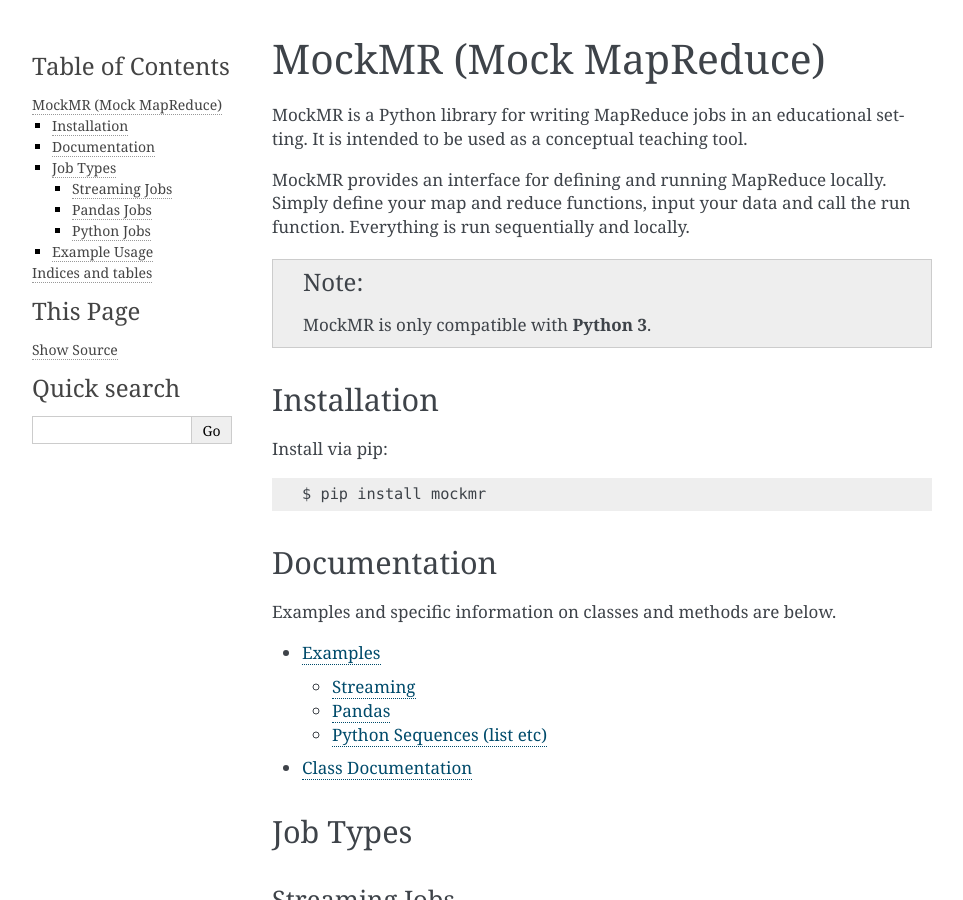
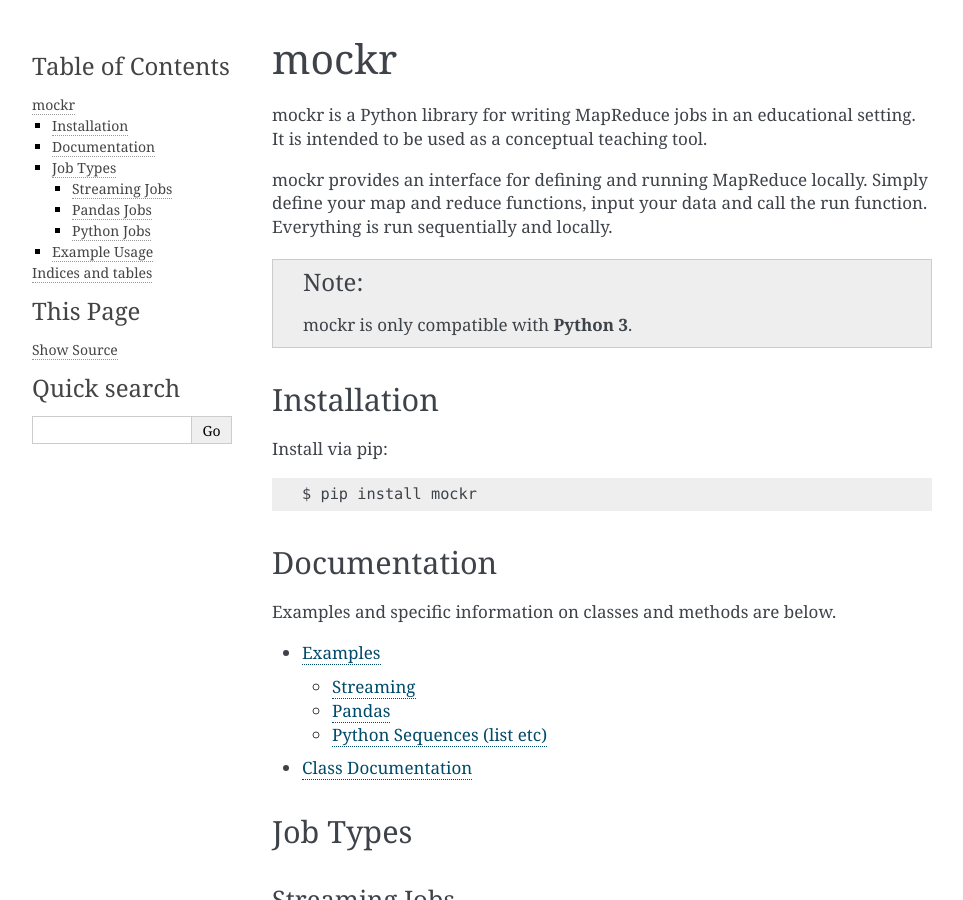
Before and after one commit to sjtrny/mockr, a Sphinx documentation site: the page built from docs/index.rst, in a window 1280 px wide and 900 px high. Shown: the whole window, without its empty margins (148-1111 px from the left). Built offline with Sphinx 7.4.7, drawn with Linux system fonts in a browser that asks for light colours.

Commit message:
Changed name to mockr

```diff
--- a/docs/api.rst
+++ b/docs/api.rst
@@ -5,4 +5,4 @@
 
 .. toctree::
    :maxdepth: 2
-.. automodule:: mockmr
+.. automodule:: mockr
--- a/docs/conf.py
+++ b/docs/conf.py
@@ -19,7 +19,7 @@
 
 # -- Project information -----------------------------------------------------
 
-project = 'MockMR'
+project = 'mockr'
 copyright = '2018, Stephen Tierney'
 author = 'Stephen Tierney'
 
@@ -120,7 +120,7 @@
 # -- Options for HTMLHelp output ---------------------------------------------
 
 # Output file base name for HTML help builder.
-htmlhelp_basename = 'MockMRdoc'
+htmlhelp_basename = 'mockrdoc'
 
 
 # -- Options for LaTeX output ------------------------------------------------
@@ -147,7 +147,7 @@
 # (source start file, target name, title,
 #  author, documentclass [howto, manual, or own class]).
 latex_documents = [
-    (master_doc, 'MockMR.tex', 'MockMR Documentation',
+    (master_doc, 'mockr.tex', 'mockr Documentation',
      'Stephen Tierney', 'manual'),
 ]
 
@@ -157,7 +157,7 @@
 # One entry per manual page. List of tuples
 # (source start file, name, description, authors, manual section).
 man_pages = [
-    (master_doc, 'mockmr', 'MockMR Documentation',
+    (master_doc, 'mockr', 'mockr Documentation',
      [author], 1)
 ]
 
@@ -168,8 +168,8 @@
 # (source start file, target name, title, author,
 #  dir menu entry, description, category)
 texinfo_documents = [
-    (master_doc, 'MockMR', 'MockMR Documentation',
-     author, 'MockMR', 'One line description of project.',
+    (master_doc, 'mockr', 'mockr Documentation',
+     author, 'mockr', 'One line description of project.',
      'Miscellaneous'),
 ]
 
--- a/docs/index.rst
+++ b/docs/index.rst
@@ -1,18 +1,18 @@
-.. MockMR documentation master file, created by
+.. mockr documentation master file, created by
    sphinx-quickstart on Tue Jul 24 16:59:43 2018.
    You can adapt this file completely to your liking, but it should at least
    contain the root `toctree` directive.
 
 .. https://wwoods.github.io/2016/06/09/easy-sphinx-documentation-without-the-boilerplate/
 
-MockMR (Mock MapReduce)
+mockr
 ====================
 
-MockMR is a Python library for writing MapReduce jobs in an educational setting. It is intended to be used as a conceptual teaching tool.
+mockr is a Python library for writing MapReduce jobs in an educational setting. It is intended to be used as a conceptual teaching tool.
 
-MockMR provides an interface for defining and running MapReduce locally. Simply define your map and reduce functions, input your data and call the run function. Everything is run sequentially and locally.
+mockr provides an interface for defining and running MapReduce locally. Simply define your map and reduce functions, input your data and call the run function. Everything is run sequentially and locally.
 
-.. note:: MockMR is only compatible with **Python 3**.
+.. note:: mockr is only compatible with **Python 3**.
 
 
 Installation
@@ -20,7 +20,7 @@
 
 Install via pip::
 
-    $ pip install mockmr
+    $ pip install mockr
 
 Documentation
 -----------------------------
--- a/setup.py
+++ b/setup.py
@@ -12,7 +12,7 @@
 # Fields marked as "Optional" may be commented out.
 
 setup(
-    name = "mockmr",
+    name = "mockr",
     version = "0.36",
     description = "A Python library for prototyping MapReduce jobs",
     long_description = long_description,
```
Also changed, not shown: README.md (+7 -7 lines), mockr.py (renamed from mockmr.py), 7 other files.
